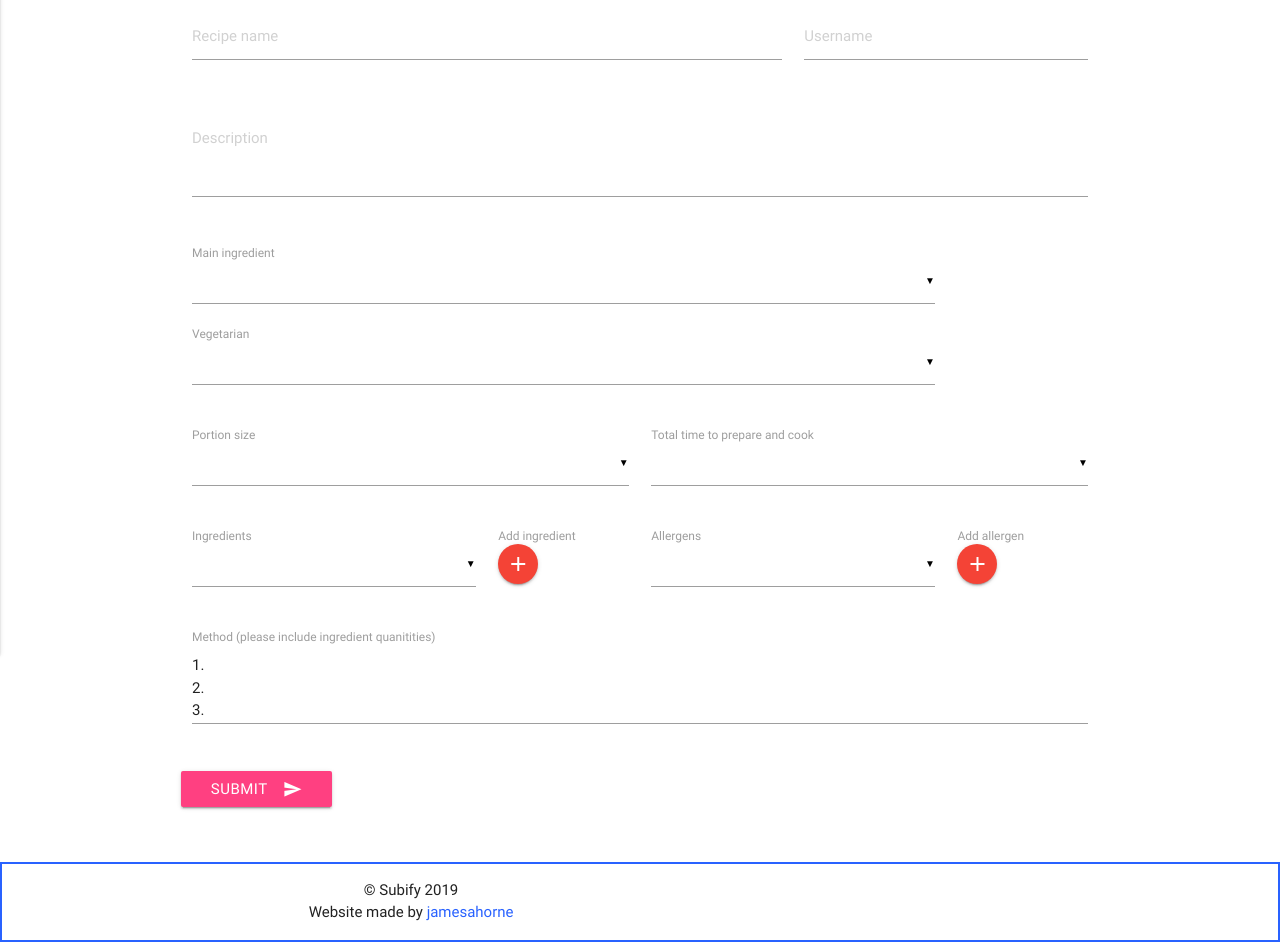
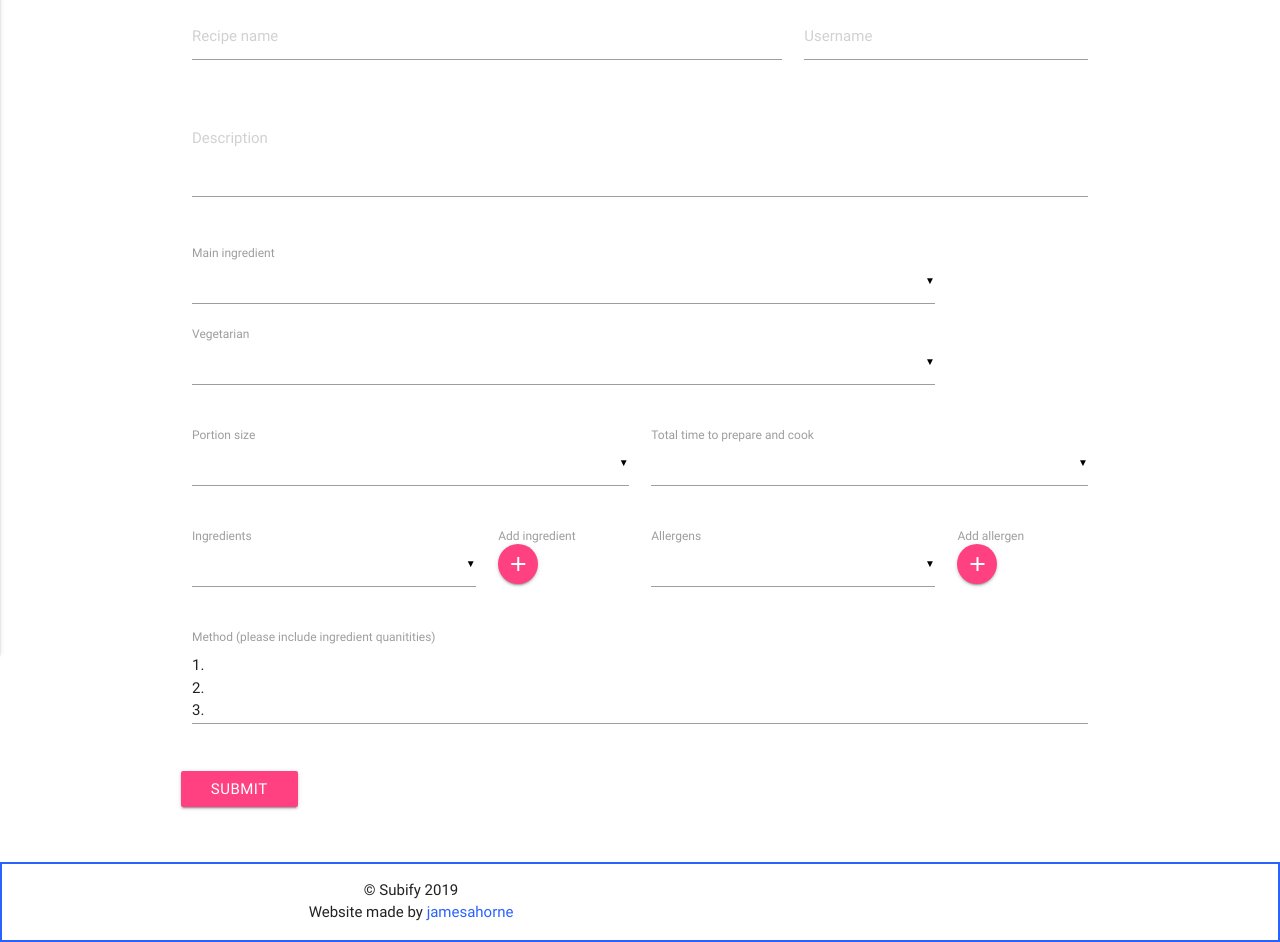
Before and after one commit to jamesahorne/milestone-3, a Flask app: page /add_recipe in a window 1280 px wide. Shown: the part 206-1148 px from the top of the page. Run offline with Flask 2, Linux system fonts and the light colour scheme; data that the repository does not hold is empty; some libraries are stand-ins or nearby versions.

Commit message:
Remove .red from 'Add ingredient/allergen' buttons and icon from submit button

```diff
--- a/templates/add_recipe.html
+++ b/templates/add_recipe.html
@@ -87,7 +87,7 @@ Padding-top is different here to what it is for rows
                 <label>Ingredients</label>
             </div>
             <div class="input-field col s3 m2">
-                <a href="{{ url_for('add_ingredient') }}" class="btn-floating waves-effect waves-light red"><i class="material-icons">add</i></a>
+                <a href="{{ url_for('add_ingredient') }}" class="btn-floating waves-effect waves-light"><i class="material-icons">add</i></a>
 
 <!--
 .input-field .top-label isn't working... Neither is btn-floating.
@@ -109,7 +109,7 @@ Padding-top is different here to what it is for rows
                 <label>Allergens</label>
             </div>
             <div class="input-field col s3 m2">
-                <a href="{{ url_for('add_allergen') }}" class="btn-floating btn waves-effect waves-light red"><i class="material-icons">add</i></a>
+                <a href="{{ url_for('add_allergen') }}" class="btn-floating btn waves-effect waves-light"><i class="material-icons">add</i></a>
 
 <!--
 .input-field .top-label isn't working... Neither is btn-floating.
@@ -131,9 +131,7 @@ Padding-top is different here to what it is for rows
 
 
         <div class="row">
-            <button class="btn waves-effect waves-light" type="submit">Submit
-                <i class="material-icons right">send</i>
-            </button>
+            <button class="btn waves-effect waves-light" type="submit">Submit</button>
         </div>
 
     </form>
```
